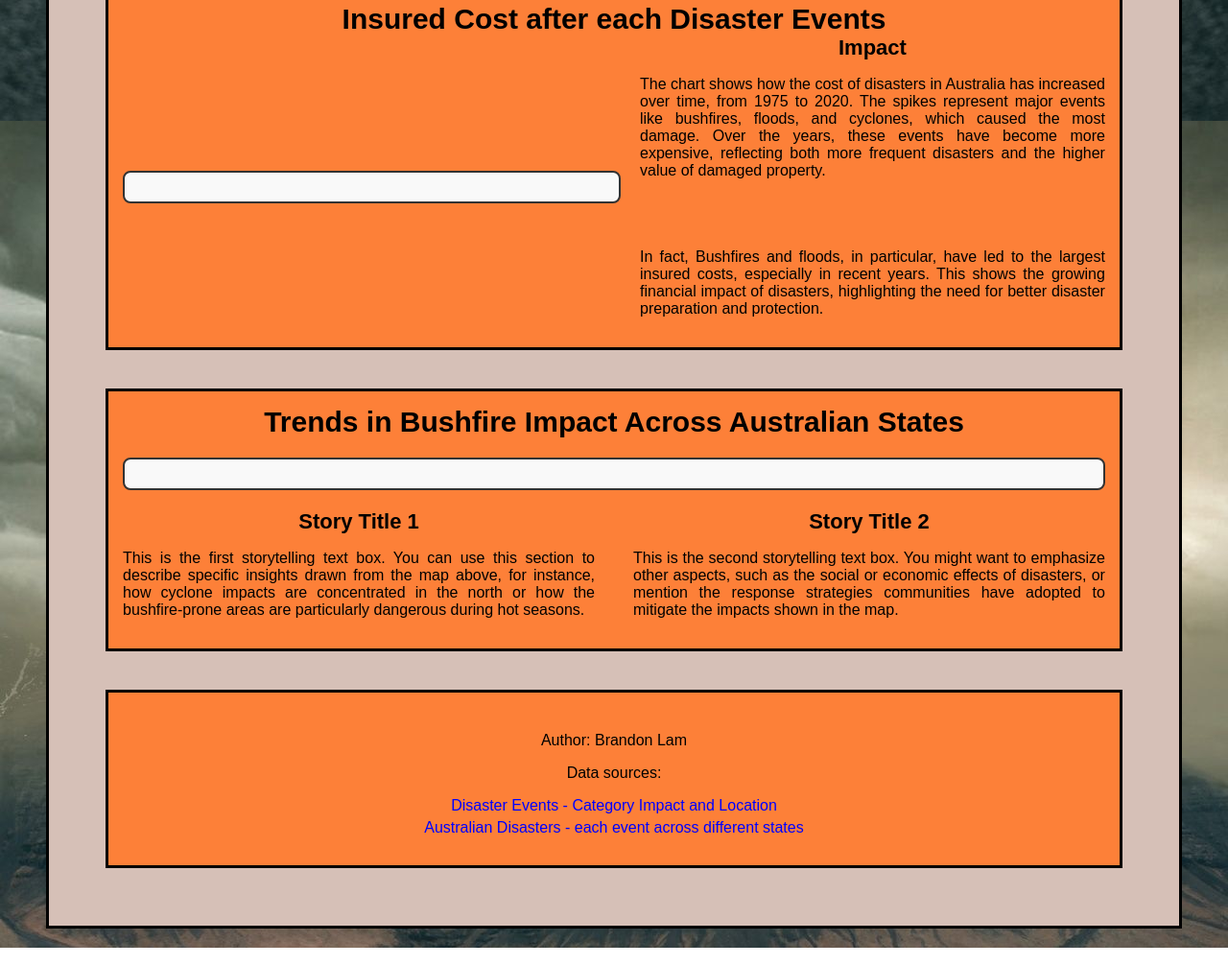
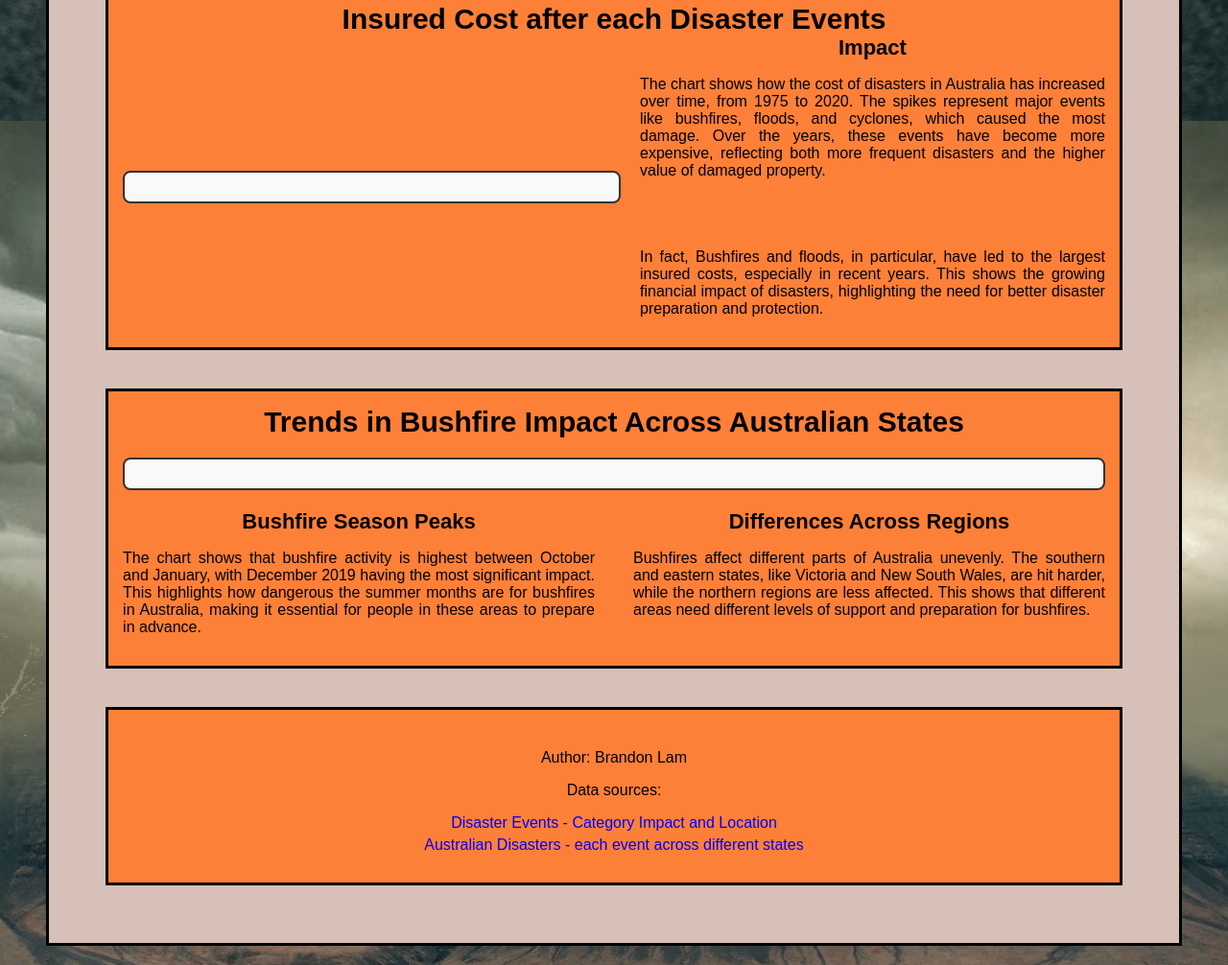
Before and after one commit to BrandonLam2807/FIT3179_Assignment_2, a plain HTML site: page index.html in a window 1280 px wide. Shown: the part 1794-2800 px from the top of the page at 96% size. Drawn offline with Linux system fonts and the light colour scheme; a script that the page names is missing.

Commit message:
Add files via upload
story telling for all charts are created

```diff
--- a/index.html
+++ b/index.html
@@ -98,17 +98,12 @@
                 </div>
                 <div style="display: flex; justify-content: space-between; margin-top: 20px;">
                     <div style="flex: 1; padding-right: 20px;">
-                        <h3>Story Title 1</h3>
-                        <p>This is the first storytelling text box. You can use this section to describe specific
-                            insights
-                            drawn from the map above, for instance, how cyclone impacts are concentrated in the north
-                            or how the bushfire-prone areas are particularly dangerous during hot seasons.</p>
+                        <h3>Bushfire Season Peaks</h3>
+                        <p>The chart shows that bushfire activity is highest between October and January, with December 2019 having the most significant impact. This highlights how dangerous the summer months are for bushfires in Australia, making it essential for people in these areas to prepare in advance.</p>
                     </div>
                     <div style="flex: 1; padding-left: 20px;">
-                        <h3>Story Title 2</h3>
-                        <p>This is the second storytelling text box. You might want to emphasize other aspects, such as
-                            the social or economic effects of disasters, or mention the response strategies communities
-                            have adopted to mitigate the impacts shown in the map.</p>
+                        <h3>Differences Across Regions</h3>
+                        <p>Bushfires affect different parts of Australia unevenly. The southern and eastern states, like Victoria and New South Wales, are hit harder, while the northern regions are less affected. This shows that different areas need different levels of support and preparation for bushfires.</p>
                     </div>
                 </div>
             </section>
```
